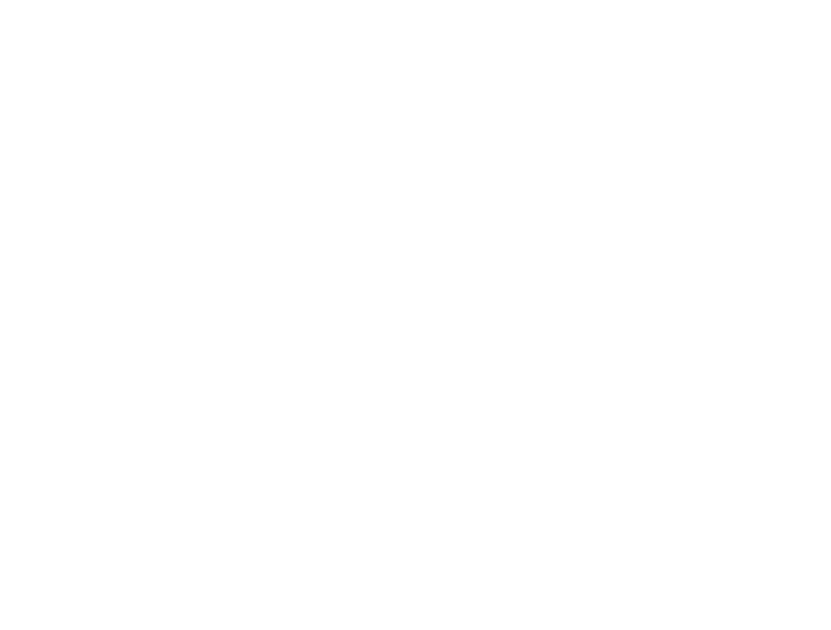
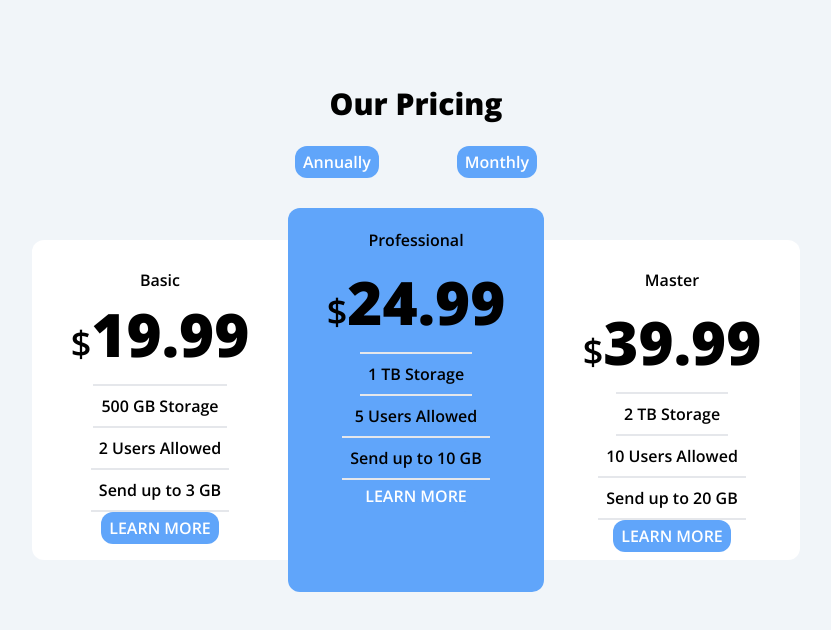
Before and after one commit to BronwenNielson/coding-challenge-1004, a plain HTML site: page index.html in a window 1280 px wide. Shown: the whole page, without its empty margins (224-1055 px from the left). Drawn offline with nearby package versions, Linux system fonts and the light colour scheme.

Commit message:
Styling changes

```diff
--- a/index.html
+++ b/index.html
@@ -4,10 +4,49 @@
     <meta charset="UTF-8">
     <meta name="viewport" content="width=device-width, initial-scale=1.0">
     <title>Coding challenge 10.04</title>
+    <link rel="preconnect" href="https://fonts.googleapis.com">
+    <link rel="preconnect" href="https://fonts.gstatic.com" crossorigin>
+    <link href="https://fonts.googleapis.com/css2?family=Open+Sans:ital,wght@0,600;1,600&display=swap" rel="stylesheet">
+    <link href="https://fonts.googleapis.com/css2?family=Open+Sans:ital,wght@0,800;1,800&display=swap" rel="stylesheet">
+    <link rel="stylesheet" href="styles.css">
     <script src="index.js"></script>
     <script src="https://cdn.tailwindcss.com"></script>
 </head>
-<body>
-
+<body class="bg-slate-100">
+    <div class="flex flex-col justify-center w-100% items-center h-60">
+        <h1 class="text-3xl font-bold mx-4 my-6">Our Pricing</h1>
+        <div class="flex justify-around w-1/4">
+            <button class="bg-blue-400 py-1 px-2 rounded-xl text-white">Annually</button>
+            <button class="bg-blue-400 py-1 px-2 rounded-xl text-white">Monthly</button>
+        </div>
+    </div>
+    <div class="flex justify-center">
+    <div class="flex justify-stretch items-center bg-white w-3/5 rounded-xl h-80">
+        <div class="flex flex-col items-center w-1/3">
+           <h3 class="my-3">Basic</h3>
+           <h2 class="font-bold text-6xl mb-5"><span class="text-4xl">$</span>19.99</h2>
+           <p class="p-2 border-y-2">500 GB Storage</p>
+           <p class="p-2">2 Users Allowed</p>
+           <p class="p-2 border-y-2">Send up to 3 GB</p>
+           <button class="bg-blue-400 py-1 px-2 rounded-xl text-white">LEARN MORE</button>
+        </div>
+        <div class="flex flex-col items-center w-1/3 bg-blue-400 h-96 rounded-xl">
+            <h3 class="my-5">Professional</h3>
+            <h2 class="font-bold text-6xl mb-5"><span class="text-4xl">$</span>24.99</h2>
+            <p class="p-2 border-y-2">1 TB Storage</p>
+            <p class="p-2">5 Users Allowed</p>
+            <p class="p-2 border-y-2">Send up to 10 GB</p>
+            <button class="bg-blue-400 py-1 px-2 rounded-xl text-white">LEARN MORE</button>
+         </div>
+         <div class="flex flex-col items-center w-1/3">
+            <h3 class="my-5">Master</h3>
+            <h2 class="font-bold text-6xl mb-5"><span class="text-4xl">$</span>39.99</h2>
+            <p class="p-2 border-y-2">2 TB Storage</p>
+            <p class="p-2">10 Users Allowed</p>
+            <p class="p-2 border-y-2">Send up to 20 GB</p>
+            <button class="bg-blue-400 py-1 px-2 rounded-xl text-white">LEARN MORE</button>
+         </div>
+    </div>
+    </div>
 </body>
 </html>
--- /dev/null
+++ b/styles.css
@@ -0,0 +1,7 @@
+* {
+    font-family: "Open Sans", sans-serif;
+    font-optical-sizing: auto;
+    font-weight: 600;
+    font-style: normal;
+    font-variation-settings: "wdth" 100;
+}
```
